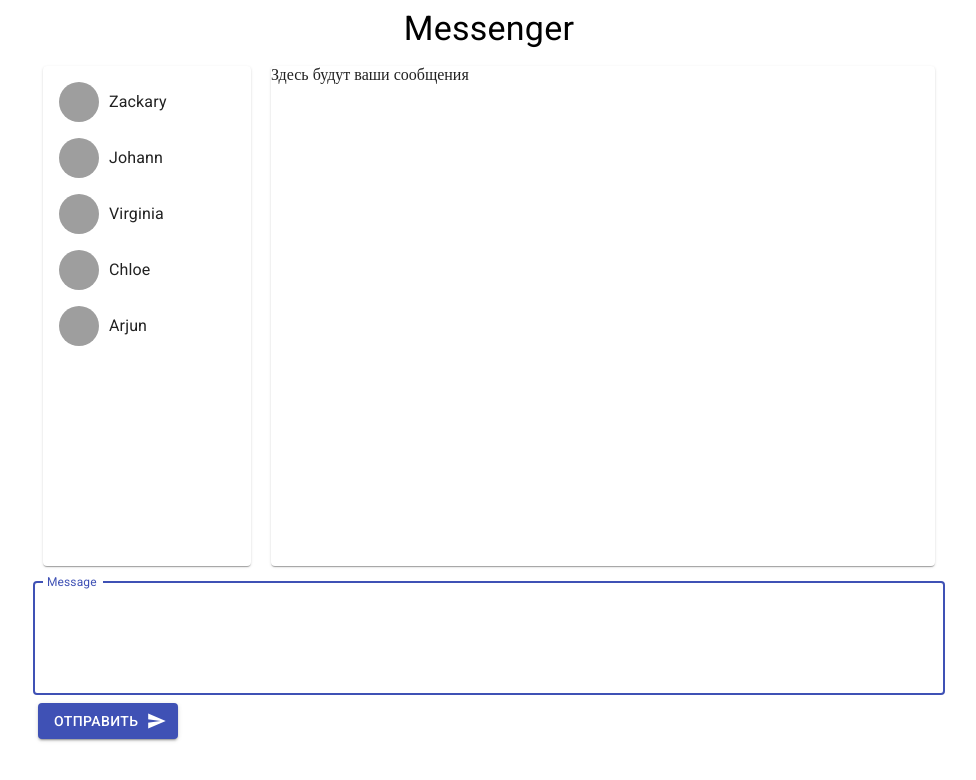
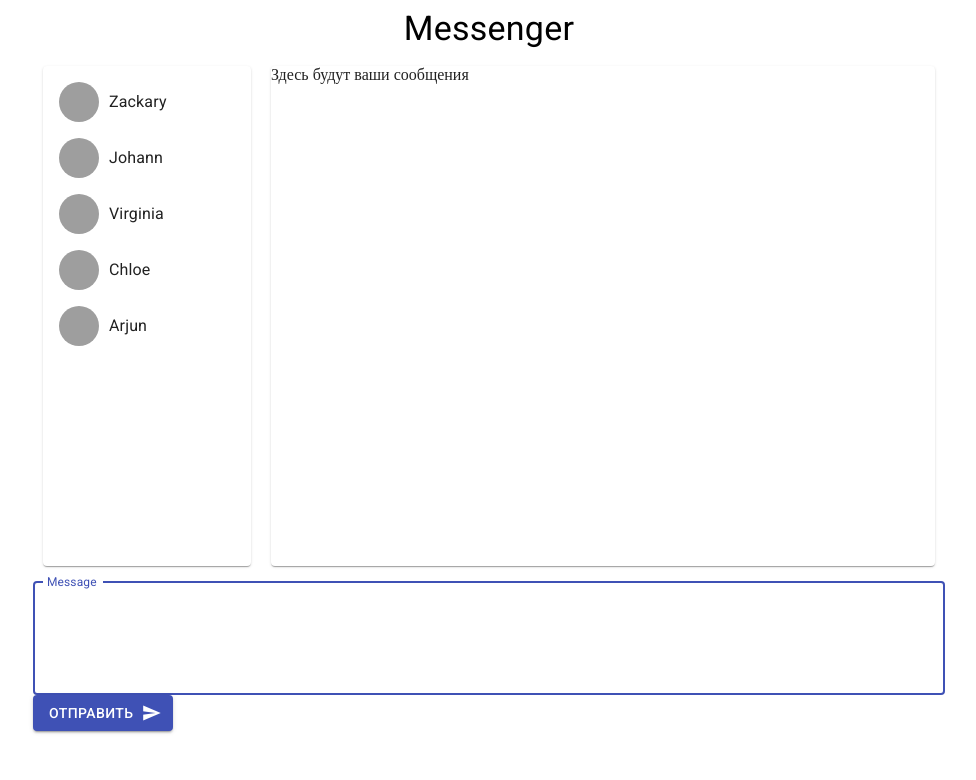
Before and after one commit to alexyasinsky/GB-web-2.1-React.js, a React (Create React App) app: page / in a window 1280 px wide. Shown: the top 780 px of the page, without its empty margins (151-1127 px from the left). Built offline with nearby package versions, Linux system fonts and the light colour scheme; grey boxes are pictures that could not be loaded.

Commit message:
24/07/21 task3: scss transfered to component's folders

```diff
--- a/src/app.scss
+++ b/src/app.scss
@@ -4,28 +4,3 @@
   margin-left: 10px;
   overflow: auto;
 }
-
-.form {
-
-  &__message {
-    display: block;
-    width: 300px;
-    height: 50px;
-    margin-bottom: 10px;
-  }
-  &__user {
-    margin-left: 5px;
-  }
-  button {
-    margin-left: 5px;
-  }
-}
-
-.message-item {
-  &_owner {
-    text-align: right;
-  }
-  &_buddy {
-    text-align: left;
-  }
-}
--- a/src/components/Form/Form.js
+++ b/src/components/Form/Form.js
@@ -1,6 +1,5 @@
 import { Button, Icon, TextField } from '@material-ui/core';
 
-import { makeStyles } from '@material-ui/core/styles';
 import {useRef, useEffect, useState} from "react";
 
 
@@ -33,22 +32,8 @@ export default function Form(props) {
 	});
 
 
-	const useStyles = makeStyles((theme) => ({
-		button: {
-			margin: theme.spacing(1),
-		},
-		root: {
-			'& .MuiTextField-root': {
-				margin: theme.spacing(1),
-				width: '25ch',
-			},
-		},
-	}));
-
-	const classes = useStyles();
-
 	return (
-		<form className='form' ref={inputRef} onSubmit={createMessage}>
+		<form ref={inputRef} onSubmit={createMessage}>
 			<TextField
 
 				fullWidth={true}
@@ -60,7 +45,6 @@ export default function Form(props) {
 			/>
 			<Button variant="contained"
         color="primary"
-        className={classes.button}
         endIcon={<Icon>send</Icon>}
         type='submit'
         >Отправить
--- a/src/components/MessageList/MessageListItem/MessageListItem.js
+++ b/src/components/MessageList/MessageListItem/MessageListItem.js
@@ -1,5 +1,7 @@
 import ListItemText from '@material-ui/core/ListItemText';
 import {useEffect, useState} from "react";
+
+import './mesageListItem.scss'
 
 
 export default function MessageListItem (props) {
--- /dev/null
+++ b/src/components/MessageList/MessageListItem/mesageListItem.scss
@@ -0,0 +1,8 @@
+.message-item {
+  &_owner {
+    text-align: right;
+  }
+  &_buddy {
+    text-align: left;
+  }
+}
```
